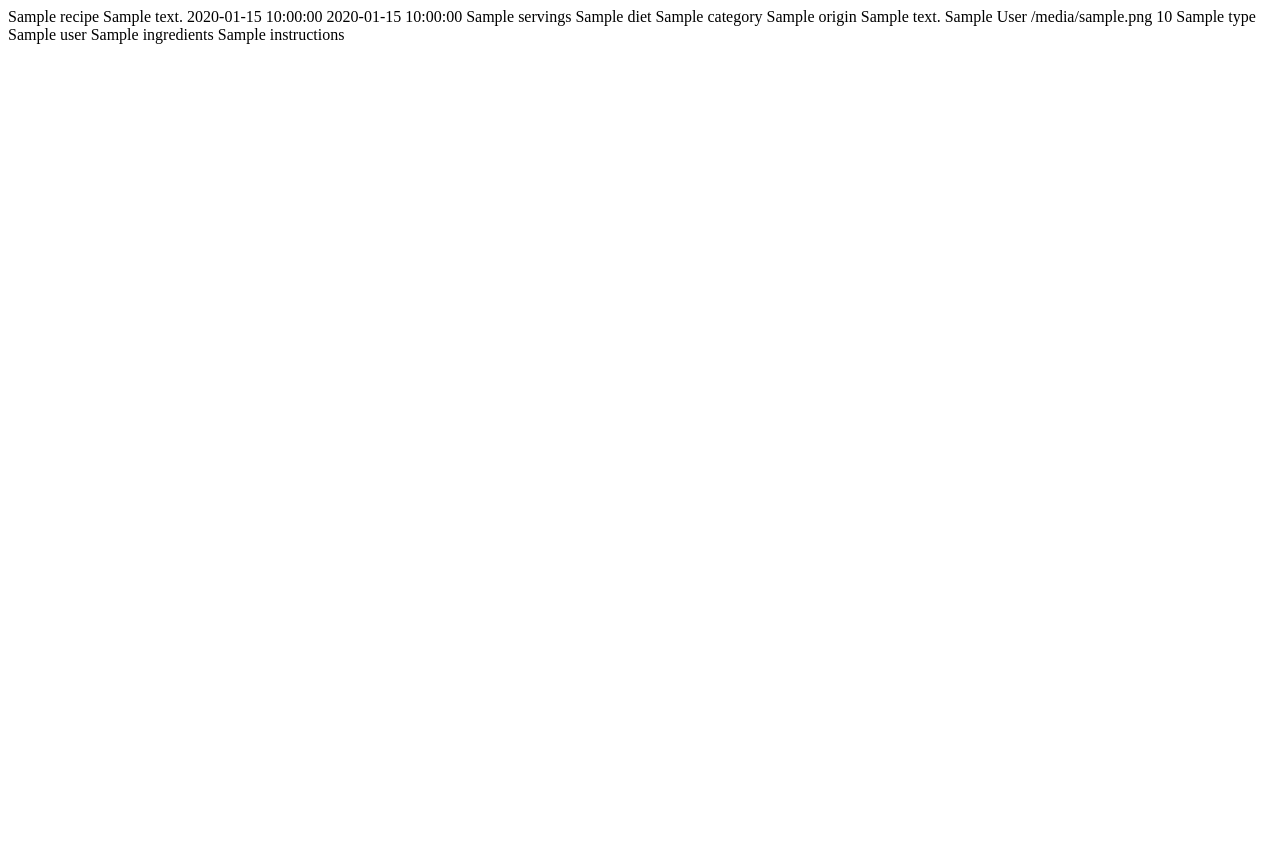
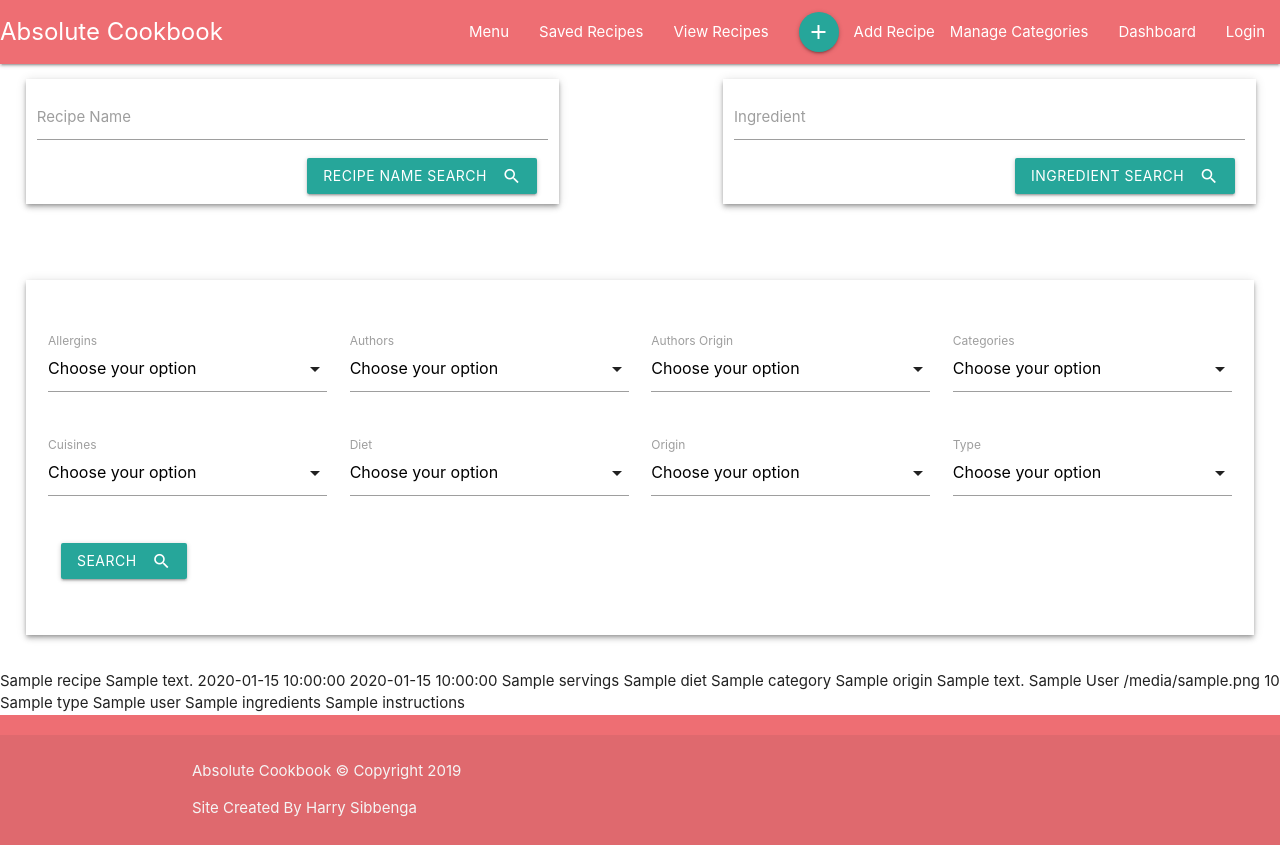
Before and after one commit to Harrysibbenga/Online_cookbook, a Flask app: template templates/recipes.html in a window 1280 px wide. Before the commit the page ends 44 px from the top, so only its background shows below. Run offline with Flask 2, Linux system fonts and the light colour scheme; the template is opened without the code that fills it: most values are stand-ins (such as "Sample title", 1, 10 or a date in 2020); some libraries are stand-ins or nearby versions.

Commit message:
Created style.css file, added some jquery to initialise the form select, created the layout for the recipes.html page and linked the select form to the database to render instances of the records in the database and display them.

```diff
--- a/app.py
+++ b/app.py
@@ -13,7 +13,10 @@
 @app.route('/')
 @app.route('/get_recipes')
 def get_recipes():
-    return render_template('recipes.html', recipes=mongo.db.recipes.find())
+    return render_template('recipes.html', recipes=mongo.db.recipes.find(),
+    authors=mongo.db.authors.find(), allergins=mongo.db.allergins.find(), types=mongo.db.types.find(),
+    countries=mongo.db.countries.find(), cuisines=mongo.db.cuisines.find(), diets=mongo.db.diets.find(),
+    origins=mongo.db.origins.find(), categories=mongo.db.categories.find())
 
 if __name__ == '__main__':
     app.run(host=os.environ.get('IP'),
--- /dev/null
+++ b/static/css/style.css
@@ -0,0 +1,35 @@
+.nav-wrapper .brand-logo {
+    font-size: 1.6rem;
+    display: inline-table;
+}
+
+#recipe-search-box {
+    margin-left: 2%;
+    margin-bottom: 2%;
+}
+
+#ingredient-search-box {
+    margin-left: 12.8%;
+    margin-bottom: 2%;
+}
+
+.search-button {
+    margin: 2%;
+}
+
+#filter-section .z-depth-2 {
+    margin: 0 2%;
+    padding: 0.75rem;
+    padding-top: 4%;
+}
+
+
+@media (max-width: 600px) {
+    #recipe-search-box, #ingredient-search-box {
+        margin-left: 0;
+        margin-bottom: 15px;
+    }
+    #filter-section .z-depth-2 {
+        margin: 0;
+    }
+}
--- a/templates/base.html
+++ b/templates/base.html
@@ -5,8 +5,9 @@
     <meta charset="UTF-8">
     <meta name="viewport" content="width=device-width, initial-scale=1.0">
     <meta http-equiv="X-UA-Compatible" content="ie=edge">
+    <link href="https://fonts.googleapis.com/icon?family=Material+Icons" rel="stylesheet">
     <link rel="stylesheet" href="https://cdnjs.cloudflare.com/ajax/libs/materialize/1.0.0/css/materialize.min.css">
-    <link href="https://fonts.googleapis.com/icon?family=Material+Icons" rel="stylesheet">
+    <link rel="stylesheet" href="{{url_for('static', filename='css/style.css')}}">
     <title>Absolute Cookbook</title>
 </head>
 
@@ -15,8 +16,8 @@
         <div class="nav-wrapper">
             <a href="#" class="brand-logo">Absolute Cookbook</a>
             <a href="#" data-target="slide-out" class="sidenav-trigger"><i class="material-icons">menu</i></a>
-            <ul class="right show-on-large">
-                <li><a href="">Menu</a></li>
+            <ul class="right hide-on-med-and-down">
+                <li><a href="{{ url_for('get_recipes') }}">Menu</a></li>
                 <li><a href="">Saved Recipes</a></li>
                 <li><a href="">View Recipes</a></li>
                 <li><a class="btn-floating pulse" href=""><i class="material-icons">add</i></a>Add Recipe</li>
@@ -25,8 +26,7 @@
                 <li><a href="">Login</a></li>
             </ul>
         </div>
-    </nav>
-    <ul class="sidenav hide-on-large" id="slide-out">
+        <ul class="sidenav show-on-med-and-down" id="slide-out">
             <li><a href=""><i class="material-icons">view_list</i>Menu</a></li>
             <li><a href=""><i class="material-icons">apps</i>Saved Recipes</a></li>
             <li><a href=""><i class="material-icons">book</i>View Recipes</a></li>
@@ -35,8 +35,12 @@
             <li><a href=""><i class="material-icons">dashboard</i>Dashboard</a></li>
             <li><a href=""><i class="material-icons">fingerprint</i>Login</a></li>
         </ul>
+    </nav>
 
-    {% block content %} {% endblock %}
+    <main>
+        {% block content %}
+        {% endblock %}
+    </main>
 
     <footer class="page-footer">
         <div class="footer-copyright">
@@ -53,6 +57,9 @@
         $(document).ready(function() {
             $('.sidenav').sidenav();
         });
+        $(document).ready(function() {
+            $('select').formSelect();
+        });
         $('#year').text(new Date().getFullYear());
     </script>
 </body>
--- a/templates/recipes.html
+++ b/templates/recipes.html
@@ -1,29 +1,117 @@
-<!DOCTYPE html>
-<html lang="en">
-<head>
-    <meta charset="UTF-8">
-    <meta name="viewport" content="width=device-width, initial-scale=1.0">
-    <meta http-equiv="X-UA-Compatible" content="ie=edge">
-    <title>Document</title>
-</head>
-<body>
-    {% for recipe in recipes %}
-        {{recipe.name}}
-        {{recipe.description}}
-        {{recipe.prep_time}}
-        {{recipe.cooking_time}}
-        {{recipe.servings}}
-        {{recipe.diet}}
-        {{recipe.category}}
-        {{recipe.origin}}
-        {{recipe.cuisine}}
-        {{recipe.author}}
-        {{recipe.image}}
-        {{recipe.votes}}
-        {{recipe.type}}
-        {{recipe.user}}
-        {{recipe.ingredients}}
-        {{recipe.instructions}}
-    {% endfor %}
-</body>
-</html>
+{% extends 'base.html' %} {% block content %}
+<section id="search-section">
+    <div class="section">
+        <div class="row">
+            <!--Recipe name search-->
+            <div id="recipe-search-box" class="col s12 m5 z-depth-2 ">
+                <form>
+                    <div class="input-field">
+                        <input id="icon_prefix" type="text" class="validate">
+                        <label for="icon_prefix">Recipe Name</label>
+                        <button class="btn waves-effect waves-light right search-button" type="submit" name="action">Recipe Name Search<i class="material-icons right">search</i></button>
+                    </div>
+                </form>
+            </div>
+
+            <!--Ingredients search-->
+            <div id="ingredient-search-box" class="col s12 m5 z-depth-2 ">
+                <form>
+                    <div class="input-field">
+                        <input id="icon_prefix" type="text" class="validate">
+                        <label for="icon_prefix">Ingredient</label>
+                        <button class="btn waves-effect waves-light right search-button" type="submit" name="action">Ingredient Search<i class="material-icons right">search</i></button>
+                    </div>
+                </form>
+            </div>
+        </div>
+    </div>
+</section>
+
+<section id="filter-section">
+    <div class="section">
+        <div class="row">
+            <form class="z-depth-2">
+                <div class="row">
+                    <div class="input-field col s3">
+                        <select>
+                            <option value="" disabled selected>Choose your option</option>
+                            {% for allergin in allergins %}
+                              <option value='{{allergin.name}}'>{{allergin.name}}</option>
+                            {% endfor %}
+                        </select>
+                        <label>Allergins</label>
+                    </div>
+                    <div class="input-field col s3">
+                        <select>
+                            <option value="" disabled selected>Choose your option</option>
+                            {% for author in authors %}
+                              <option value='{{author.name}}'>{{author.name}}</option>
+                            {% endfor %}
+                        </select>
+                        <label>Authors</label>
+                    </div>
+                    <div class="input-field col s3">
+                        <select>
+                            <option value="" disabled selected>Choose your option</option>
+                            {% for country in countries %}
+                                <option value='{{country.name}}'>{{country.name}}</option>
+                            {% endfor %}
+                        </select>
+                        <label>Authors Origin</label>
+                    </div>
+                    <div class="input-field col s3">
+                        <select>
+                            <option value="" disabled selected>Choose your option</option>
+                            {% for category in categories %}
+                                <option value='{{category.name}}'>{{category.name}}</option>
+                            {% endfor %}
+                        </select>
+                        <label>Categories</label>
+                    </div>
+                </div>
+                <div class="row">
+                    <div class="input-field col s3">
+                        <select>
+                            <option value="" disabled selected>Choose your option</option>
+                            {% for cuisine in cuisines %}
+                                <option value='{{cuisine.name}}'>{{cuisine.name}}</option>
+                            {% endfor %}
+                        </select>
+                        <label>Cuisines</label>
+                    </div>
+                    <div class="input-field col s3">
+                        <select>
+                            <option value="" disabled selected>Choose your option</option>
+                            {% for diet in diets %}
+                                <option value='{{diet.name}}'>{{diet.name}}</option>
+                            {% endfor %}
+                        </select>
+                        <label>Diet</label>
+                    </div>
+                    <div class="input-field col s3">
+                        <select>
+                            <option value="" disabled selected>Choose your option</option>
+                            {% for origin in origins %}
+                                <option value='{{origin.name}}'>{{origin.name}}</option>
+                            {% endfor %}
+                        </select>
+                        <label>Origin</label>
+                    </div>
+                    <div class="input-field col s3">
+                        <select>
+                            <option value="" disabled selected>Choose your option</option>
+                            {% for type in types %}
+                                <option value='{{type.name}}'>{{type.name}}</option>
+                            {% endfor %}
+                        </select>
+                        <label>Type</label>
+                    </div>
+                    <button class="btn waves-effect waves-light left search-button" type="submit" name="action">Search<i class="material-icons right">search</i></button>
+                </div>
+            </form>
+        </div>
+    </div>
+</section>
+
+{% for recipe in recipes %} {{recipe.name}} {{recipe.description}} {{recipe.prep_time}} {{recipe.cooking_time}} {{recipe.servings}} {{recipe.diet}} {{recipe.category}} {{recipe.origin}} {{recipe.cuisine}} {{recipe.author}} {{recipe.image}} {{recipe.votes}}
+{{recipe.type}} {{recipe.user}} {{recipe.ingredients}} {{recipe.instructions}} {% endfor %} {% endblock %}
```
Lines whose indentation alone changed are shown as unchanged.
